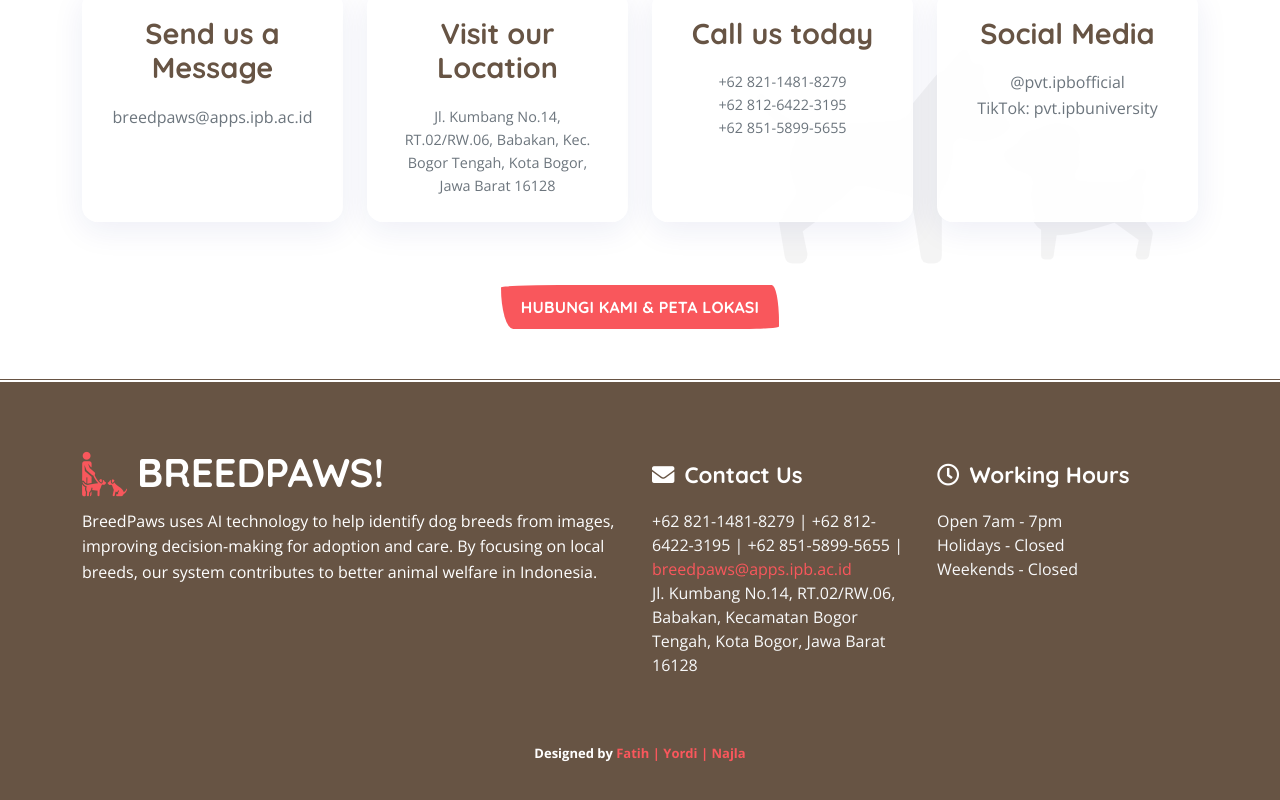
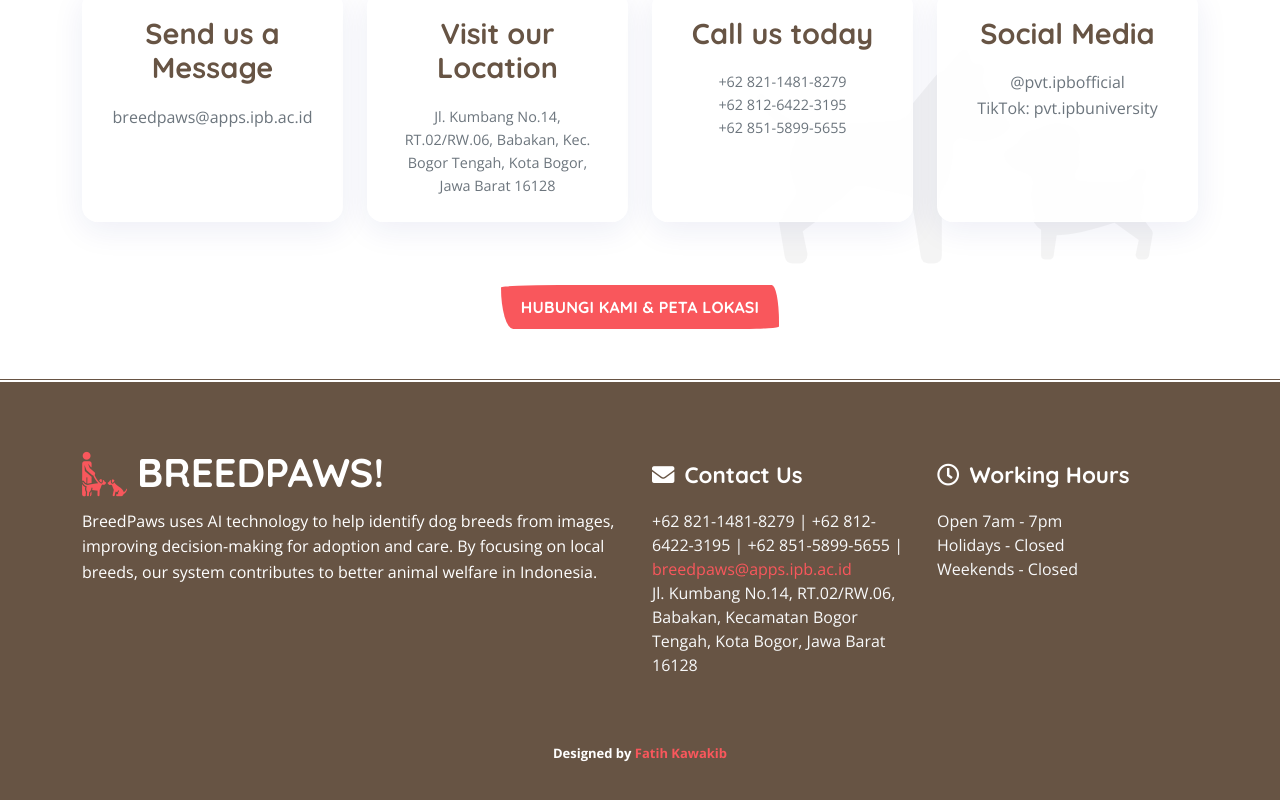
Before and after one commit to FatihKawakib04/BreedPaws-Edge, a React (Vite) app: page / in a window 1280 px wide. Shown: the part 2614-3414 px from the top of the page. Built offline with nearby package versions, Linux system fonts and the light colour scheme.

Commit message:
[style] Update footer design credits to Fatih Kawakib

```diff
--- a/src/components/Layout.tsx
+++ b/src/components/Layout.tsx
@@ -163,7 +163,7 @@
 
           <div className="row">
             <div className="credits col-sm-12">
-              <p>Designed by <Link to="/">Fatih | Yordi | Najla</Link></p>
+              <p>Designed by <Link to="/">Fatih Kawakib</Link></p>
             </div>
           </div>
         </div>
```
